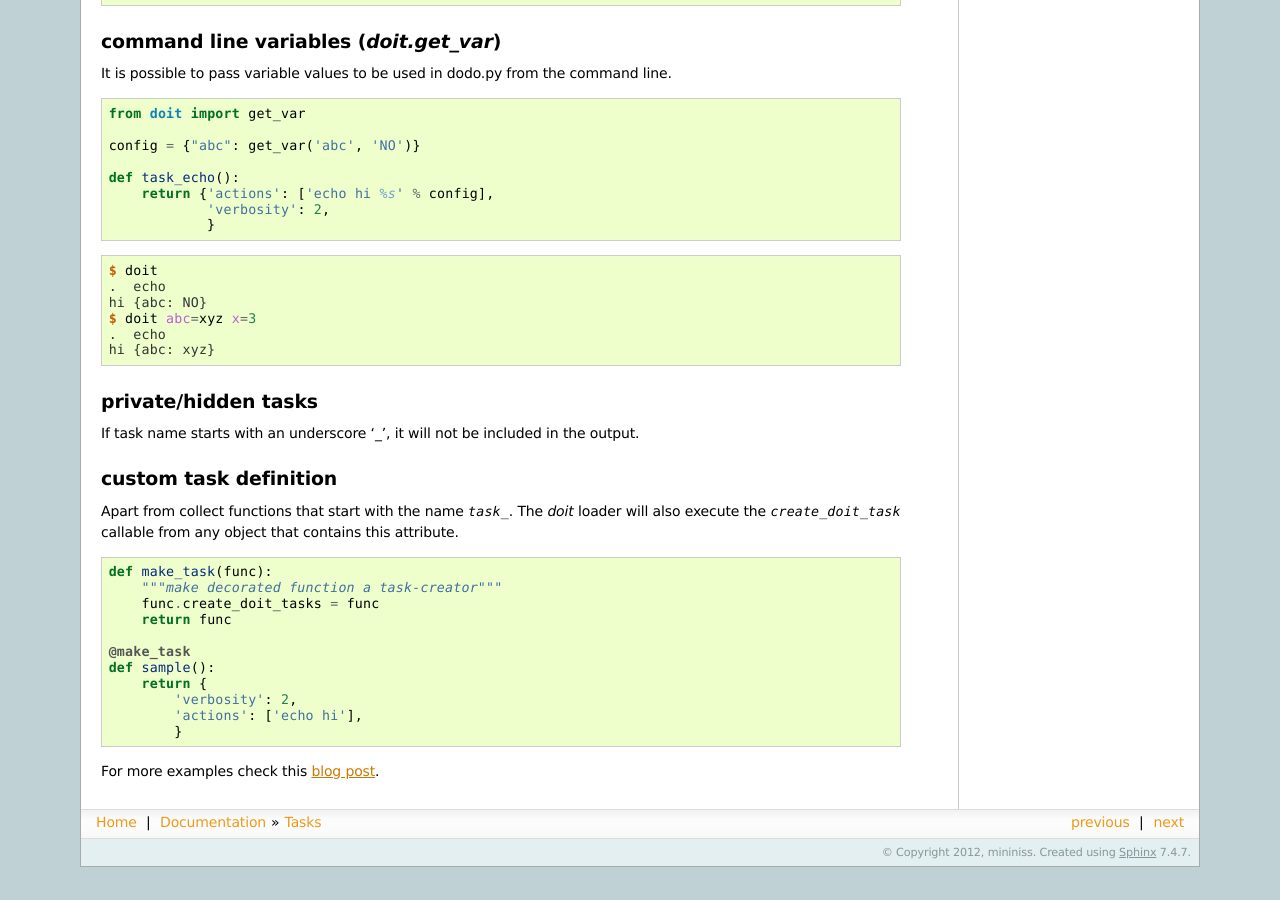
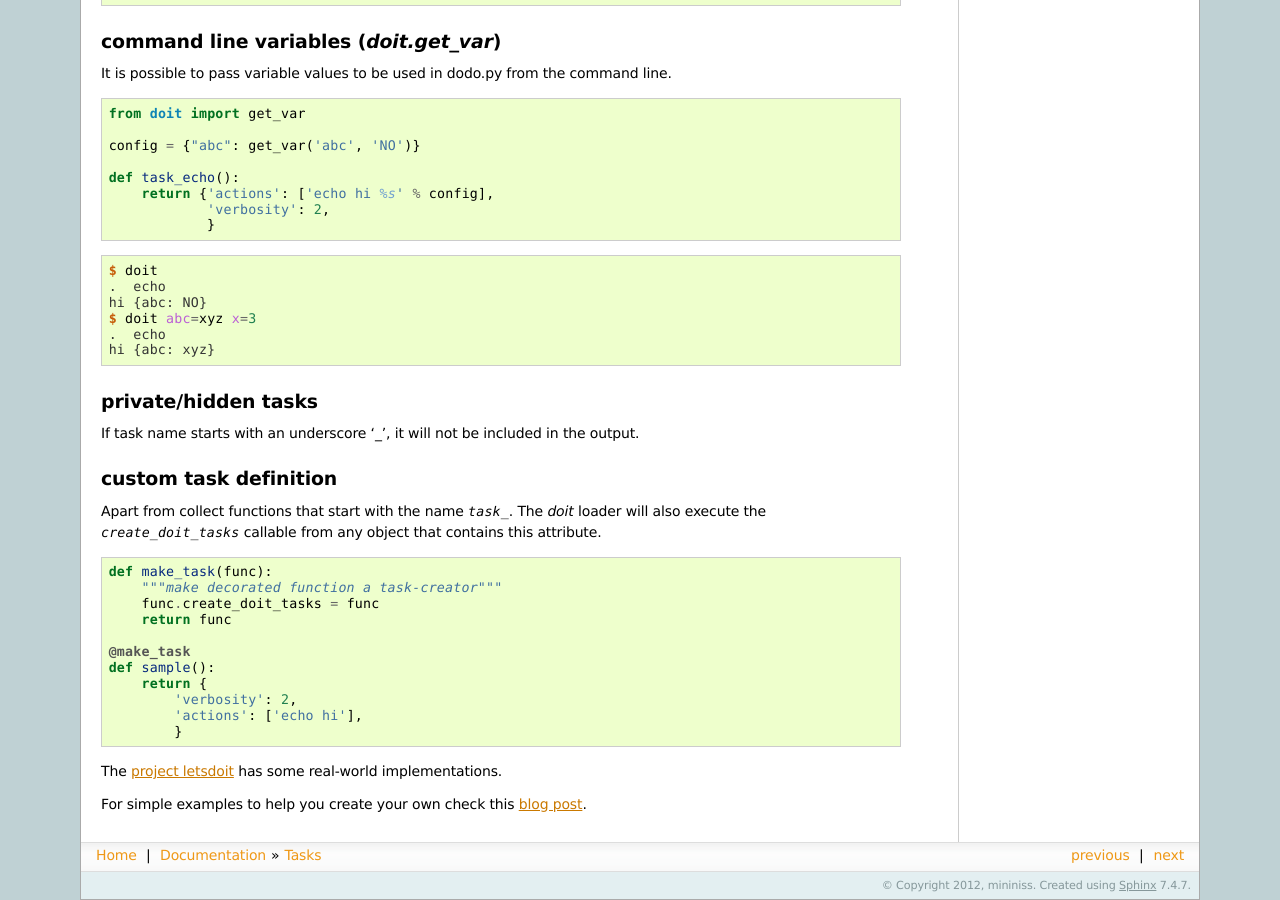
Before and after one commit to pydoit/doit, a Sphinx documentation site: the page built from doc/tasks.rst, in a window 1280 px wide and 900 px high, scrolled down 6566 px. Built offline with Sphinx 7.4.7, drawn with Linux system fonts in a browser that asks for light colours; before the commit the page ends 7433 px from its top, so only the background shows below that.

Commit message:
mentions takluyver/letsdoit on docs

```diff
--- a/doc/tasks.rst
+++ b/doc/tasks.rst
@@ -406,9 +406,13 @@ custom task definition
 ------------------------
 
 Apart from collect functions that start with the name `task_`.
-The *doit* loader will also execute the `create_doit_task`
+The *doit* loader will also execute the `create_doit_tasks`
 callable from any object that contains this attribute.
+
 
 .. literalinclude:: tutorial/custom_task_def.py
 
-For more examples check this `blog post <http://blog.schettino72.net/posts/doit-task-creation.html>`_.
+The `project letsdoit <https://bitbucket.org/takluyver/letsdoit>`_
+has some real-world implementations.
+
+For simple examples to help you create your own check this `blog post <http://blog.schettino72.net/posts/doit-task-creation.html>`_.
```
